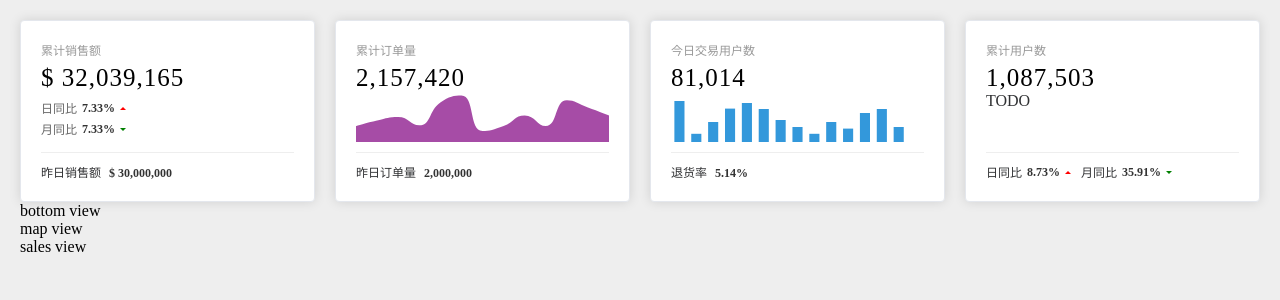
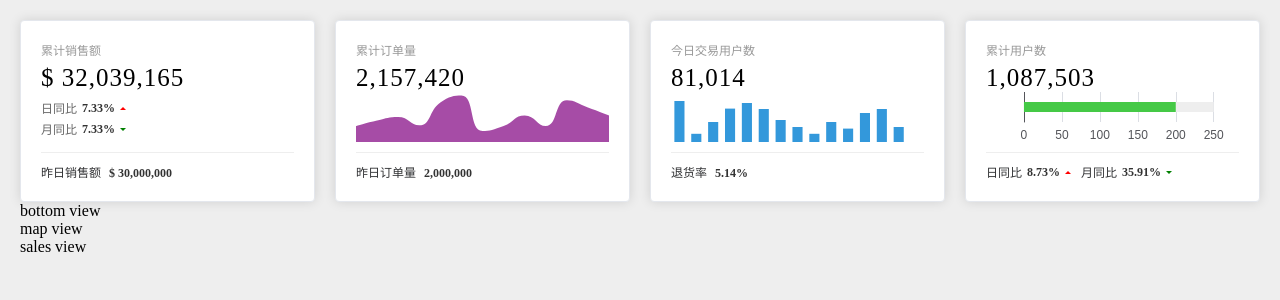
Before and after one commit to 17801020645/datav-report-dev, a Vue app: page / in a window 1280 px wide. Shown: the top 300 px of the page. Built offline with nearby package versions, Linux system fonts and the light colour scheme; the HTML template or start-up script is replaced by a standard one.

Commit message:
把数据合并到一起的关键设置 done

```diff
--- a/src/components/TotalUsers/TotalUsers.vue
+++ b/src/components/TotalUsers/TotalUsers.vue
@@ -1,7 +1,7 @@
 <template>
   <common-card title="累计用户数" value="1,087,503">
     <template #default>
-      <div>TODO</div>
+      <v-chart class="chart" :option="option" autoresize />
     </template>
     <!-- 具名插槽 -->
     <template #footer>
@@ -19,6 +19,57 @@
 
 <script setup lang="ts">
 import CommonCard from '../CommonCard/CommonCard.vue'
+import { use } from 'echarts/core'
+import { CanvasRenderer } from 'echarts/renderers'
+import { LineChart } from 'echarts/charts'
+import {
+  GridComponent,
+  DatasetComponent,
+  LegendComponent,
+  TooltipComponent,
+  ToolboxComponent,
+} from 'echarts/components'
+import VChart from 'vue-echarts'
+import { ref } from 'vue'
+
+use([
+  DatasetComponent,
+  GridComponent,
+  LegendComponent,
+  LineChart,
+  TooltipComponent,
+  ToolboxComponent,
+  CanvasRenderer,
+])
+
+const option = ref({
+  xAxis: {
+    type: 'value',
+  },
+  yAxis: {
+    type: 'category',
+    data: [], //把两列数据合并到一起的关键设置
+  },
+  series: [
+    {
+      data: [250],
+      type: 'bar',
+      stack: '总量',
+      barWidth: 10,
+      itemStyle: {
+        color: '#eee',
+      },
+    },
+    {
+      data: [200],
+      type: 'bar',
+      stack: '总量',
+      itemStyle: {
+        color: '#45c946',
+      },
+    },
+  ],
+})
 </script>
 
 <style scoped>
```
Also changed, not shown: src/components/VueEcharts/VueEcharts.vue (deleted, +0 -72 lines).
